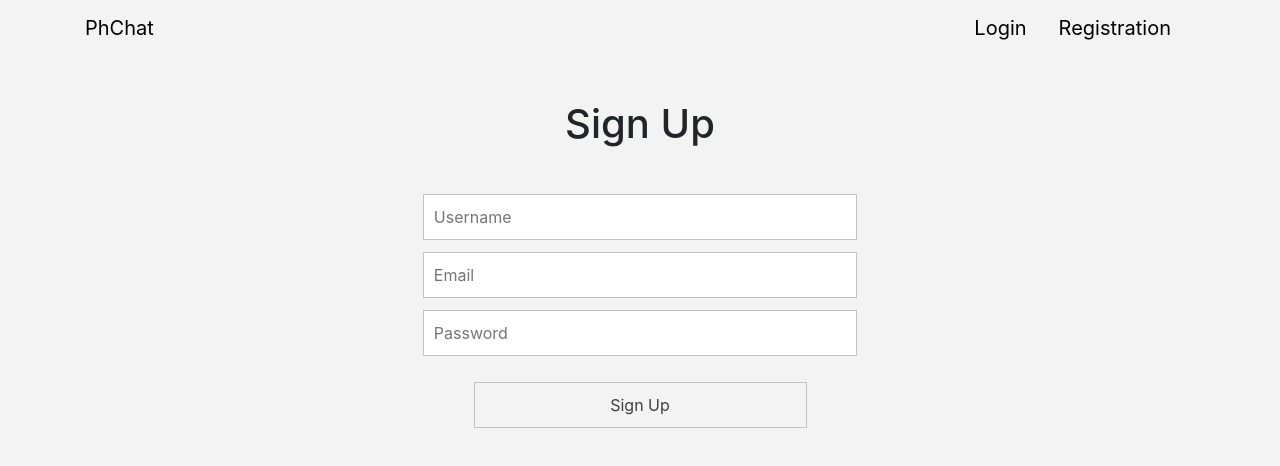
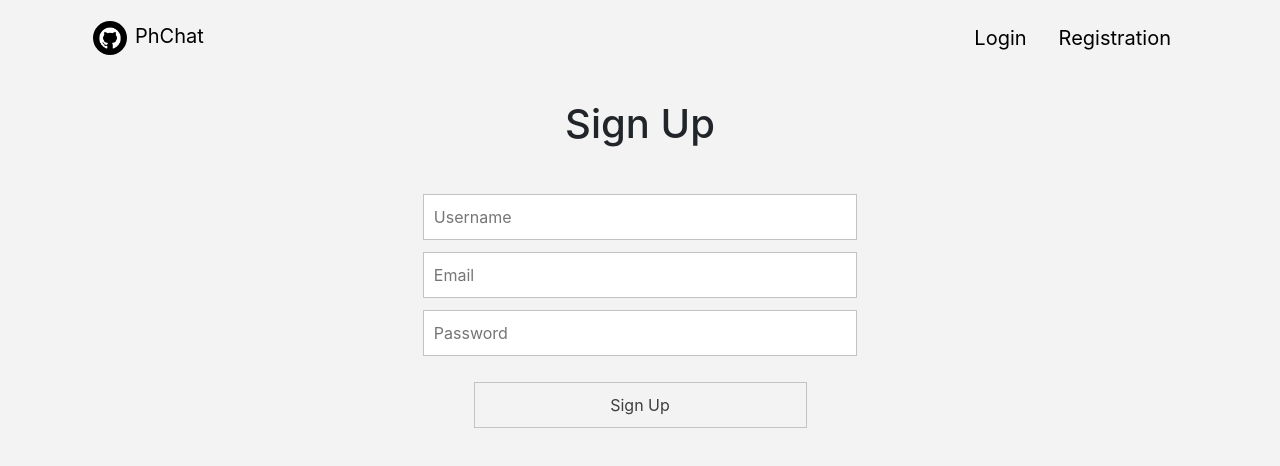
Before and after one commit to TYRakeshN/ph-chat, a React (Create React App) app: page / in a window 1280 px wide. Shown: the top 466 px of the page. Built offline with nearby package versions, Linux system fonts and the light colour scheme.

Commit message:
User avatar

```diff
--- a/src/App.js
+++ b/src/App.js
@@ -5,6 +5,7 @@ import {Link, Switch, Route, BrowserRouter as Router } from 'react-router-dom';
 import Dashboard from './components/Dashboard';
 import Messages from './components/Messages';
 import NavLinks from './components/NavLinks';
+import mainLogo from'./assets/avatars/profile-default.png';
 function App() {
   localStorage.setItem('loginValue',"true");
   return (
@@ -15,7 +16,9 @@ function App() {
 
         <div className="container">
 
-          <Link className="navbar-brand" to={"/sign-in"}>PhChat</Link>
+          <Link className="navbar-brand" to={"/sign-in"}>
+          <img src={mainLogo} alt="Profile Pic" class="rounded-img header-img p-2" />
+          PhChat</Link>
           <div className="collapse navbar-collapse" id="navbarTogglerDemo02">
 
 
--- a/src/assets/css/style.css
+++ b/src/assets/css/style.css
@@ -135,14 +135,16 @@ color:white;
 	border-top: 1px solid #c3c3c3;
 }
 .user-who-wrote-you{
-	border:none;
+	border: none;
 	padding: 25px;
 	margin: 10px;
+	width: 80%;
 
 }
 .conversations .col-md-4 ul .user-who-wrote-you:hover,
 .active {
-	background-color: #292b2c;
+
+	width: 80%;
 	color: #fff;
 }
 
@@ -154,6 +156,7 @@ color:white;
 
 .conversations .col-md-4 ul .user-who-wrote-you .messager-name {
 	margin-left: 10px;
+
 	display: inline-block;
 }
 
--- a/src/components/Login.jsx
+++ b/src/components/Login.jsx
@@ -36,6 +36,7 @@ export default function Login() {
 		history.push({pathname:"/dashboard"})
 		localStorage.setItem('token', response.data.token);
 		localStorage.setItem('loginValue',"false");
+		console.log()
 		}
 
 		else{
--- a/src/components/NavLinks.jsx
+++ b/src/components/NavLinks.jsx
@@ -3,6 +3,7 @@ import {Link } from 'react-router-dom';
 import '../assets/css/style.css';
 const NavLinks = () => {
     const [isPreview, setIsPreview] = localStorage.getItem('loginValue');
+
     if (isPreview) {
         return (
         <div>
--- a/src/components/Search.jsx
+++ b/src/components/Search.jsx
@@ -4,7 +4,7 @@ import "../assets/css/style.css";
 import Axios from "axios";
 import {  decodeToken } from "react-jwt";
 import Messages from "./Messages";
-
+import mainLogo from'../assets/avatars/profile-default.png';
 export default class Search extends React.Component {
   constructor(props) {
     super(props);
@@ -84,7 +84,8 @@ export default class Search extends React.Component {
          <button className="btn btn-outline-secondary btn-block" onClick={() => window.location.reload(false)}>Refresh</button>
          <hr></hr>
         { this.state.persons.map(person => <li  key={person.id}>
-          <button value={person.id} onClick={(e)=>this.beginChat(person.id)} className="user-who-wrote-you p2">{person.name}</button> </li>)}
+          <img src={mainLogo} alt="Profile Pic" class="rounded-img header-img p-2" />
+          <button value={person.id} onClick={(e)=>this.beginChat(person.id)} className=" user-who-wrote-you btn btn-outline-secondary p2">{person.name}</button> </li>)}
         </ul>
         <div className="search-user">
         </div>
```
Also changed, not shown: 1 other file (tests, documents, lock files or other folders).
